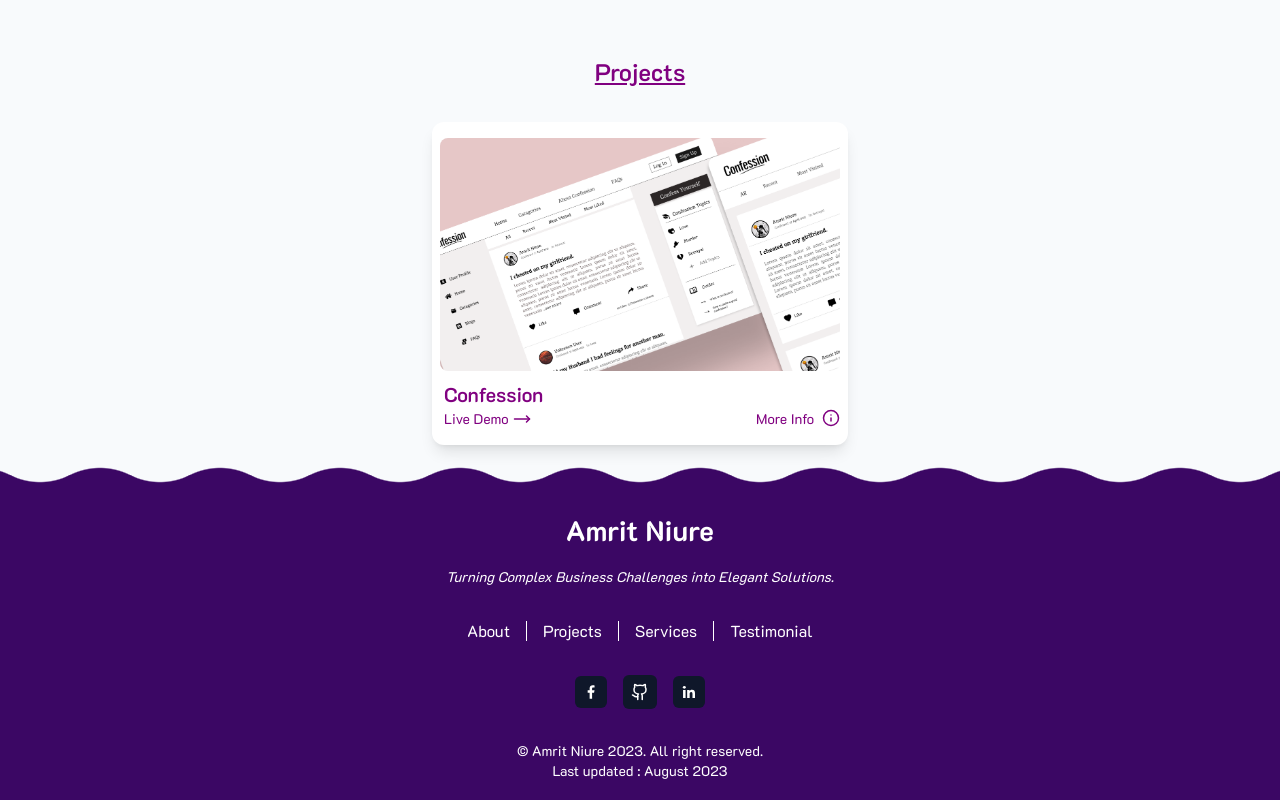
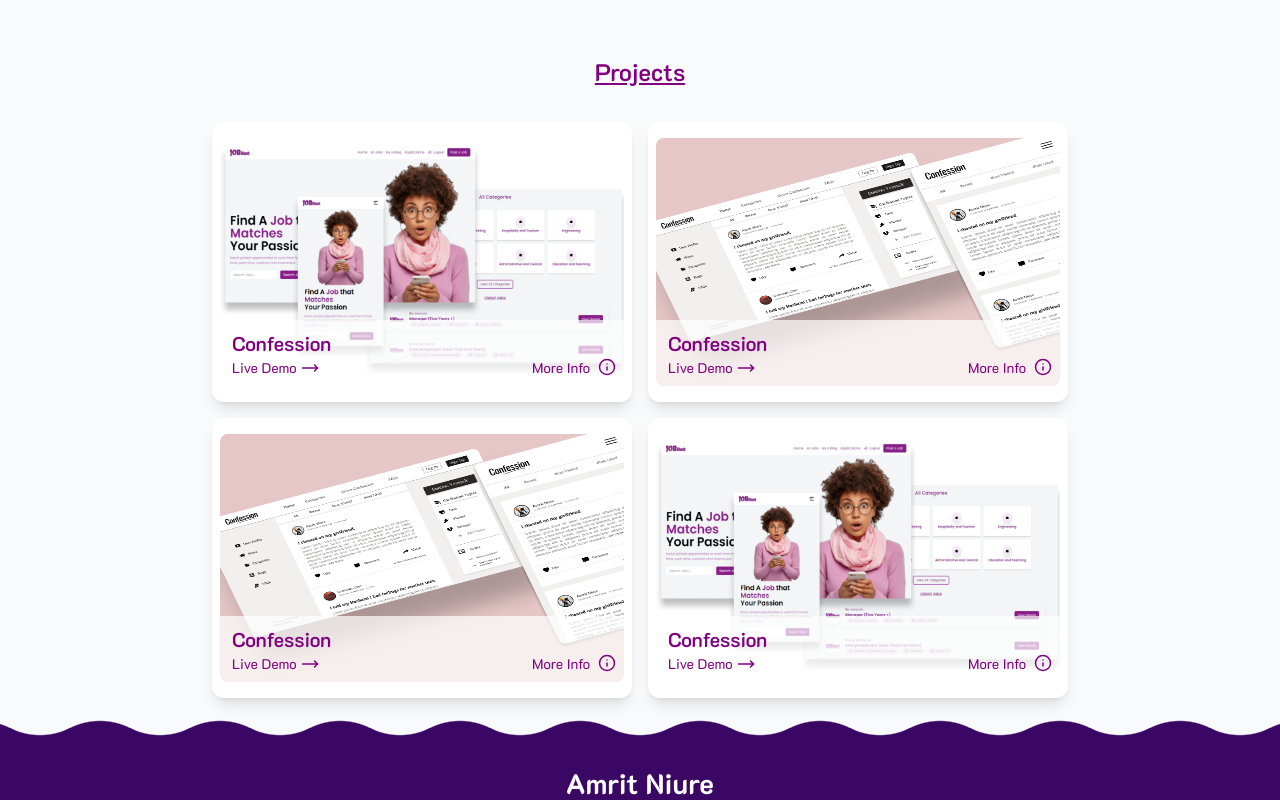
Before and after one commit to amrit-niure/Niure, a Next.js app: page / in a window 1280 px wide. Shown: the part 1040-1840 px from the top of the page. Built offline with nearby package versions, Linux system fonts and the light colour scheme.

Commit message:
projects cards..

```diff
--- a/src/components/FloatingIcons.tsx
+++ b/src/components/FloatingIcons.tsx
@@ -4,7 +4,7 @@ import { BsLinkedin, BsGithub } from "react-icons/bs";
 interface FloatingIconsProps {};
 
 const FloatingIcons: FC<FloatingIconsProps> = ({}) => {
-  return <div className="absolute left-0 md:left-[15vw] top-[40vh] flex flex-col gap-4 items-center ">
+  return <div className="absolute left-0 md:left-[15vw] top-[30vh] md:top-[40vh] flex flex-col gap-4 items-center ">
   <a
     href="https://www.linkedin.com/in/amrit-niure-313a75230/"
     target="_blank"
@@ -19,7 +19,7 @@ const FloatingIcons: FC<FloatingIconsProps> = ({}) => {
   >
     <BsGithub className="text-lg text-primary dark:text-white" />
   </a>
-  <span className="w-0.5 h-20 bg-primary dark:bg-slate-100  "></span>
+  <span className="w-0.5 h-20 bg-primary hidden md:flex dark:bg-slate-100  "></span>
 </div>
 };
 
--- a/src/components/Navbar.tsx
+++ b/src/components/Navbar.tsx
@@ -13,8 +13,8 @@ const Navbar: FC<NavbarProps> = ({}) => {
   return (
     <header className="sticky top-0 left-0 flexbox bg-slate-50 dark:bg-slate-900 shadow-sm transition-all ease-in-out duration-200 z-10">
       <nav className="container h-header flex items-center text-primary w-full ">
-        <Link href={"/"} className="font-semibold mr-auto dark:text-slate-100 text-lg">
-          Amrit
+        <Link href={"/"} className=" mr-auto dark:text-slate-100 text-lg">
+        <b>Amrit</b>  Niure.
         </Link>
         {/* Desktop Nav */}
         <div className="hidden md:flex items-center gap-4 dark:text-slate-100">
--- a/src/components/Projects.tsx
+++ b/src/components/Projects.tsx
@@ -4,50 +4,98 @@ import { BsGithub } from "react-icons/bs";
 import { AiOutlineLink } from "react-icons/ai";
 import { FC } from "react";
 import { Tooltip } from "@mui/material";
+import Link from "next/link";
 
 interface ProjectsProps {}
+const projectsOptions = [
+  {
+    id: 1,
+    name: "Confession",
+    desc: "Social Confession Sharing App",
+    live: "https://amritniure.com.np",
+    github: "https://github.com/amrit-niure",
+    img: "/projects/jobsportal.png",
+  },
+  {
+    id: 2,
+    name: "Confession",
+    desc: "Social Confession Sharing App",
+    live: "https://amritniure.com.np",
+    github: "https://github.com/amrit-niure",
+    img: "/projects/confession.png",
+  },
+  {
+    id: 3,
+    name: "Confession",
+    desc: "Social Confession Sharing App",
+    live: "https://amritniure.com.np",
+    github: "https://github.com/amrit-niure",
+    img: "/projects/confession.png",
+  },
+  {
+    id: 4,
+    name: "Confession",
+    desc: "Social Confession Sharing App",
+    live: "https://amritniure.com.np",
+    github: "https://github.com/amrit-niure",
+    img: "/projects/jobsportal.png",
+  },
+];
 
 const Projects: FC<ProjectsProps> = ({}) => {
   return (
-    <div className="flexbox flex-col gap-8">
+    <div className="flexbox flex-col gap-8 group">
       <h1 className="text-center text-h1 font-semibold underline">Projects</h1>
-      <div className="flex flex-wrap items-center justify-center">
-        <div className="flex flex-col gap-2 px-2 py-4 bg-white w-fit rounded-xl shadow-lg dark:text-slate-900 cursor-pointer">
-          <div className="relative overflow-hidden">
+      <div className="flex flex-wrap gap-4 items-center justify-center">
+        {/* card  */}
+        {projectsOptions.map((project) => (
+          <div
+            className="flex flex-col gap-2 px-2 py-4 bg-white rounded-xl shadow-lg dark:text-slate-900 cursor-pointer  w-[420px] h-[280px] "
+            key={project.id}
+          >
+            <div className="relative overflow-hidden group  h-full w-full ">
               <Image
-              width={400}
-              height={500}
+                // width={400}
+                // height={600}
+                fill
                 alt="project"
-              src={"/projects/confession.png"}
-              className="rounded-lg transform scale-100 hover:scale-105 transition-transform duration-300"
+                src={project.img}
+                className="rounded-lg transform scale-100 hover:scale-105 transition-transform duration-300 relative"
               />
-            <div className="absolute top-0 left-0 w-full h-full  bg-white bg-opacity-0 hover:bg-opacity-60 hover:text-opacity-100  text-opacity-0 transition-opacity duration-300 rounded-lg flex flex-col items-center justify-center text-primary transi ease-in ">
-              <h1 className="text-h2 font-semibold">Confession</h1>
+              <div className="absolute top-0 left-0 w-full h-full  bg-white bg-opacity-0 hover:bg-opacity-60 hover:text-opacity-100  text-opacity-0 transition-all duration-300 rounded-lg flex flex-col items-center justify-center text-primary  ease-in ">
+                <h1 className="text-h2 font-semibold">{project.name}</h1>
                 <p className="text-sm flex items-center gap-1 pb-2">
-                Social confession sharing app
+                  {project.desc}
                 </p>
                 <div className="flexbox gap-2">
-                <a href="/">
+                  <a href={project.github} target="_blank">
                     <Tooltip title="GitHub">
                       <BsGithub className="text-2xl" />
                     </Tooltip>
                   </a>
-                <a href="/">
+                  <a href={project.live} target="_blank">
                     <Tooltip title="Live" arrow>
                       <AiOutlineLink className="text-2xl" />
                     </Tooltip>
                   </a>
                 </div>
               </div>
-          </div>
-          <div className="flex flex-col indent-1">
+              <div className="flex flex-col indent-1 absolute bottom-0  bg-white bg-opacity-70  w-full p-2  ">
                 <h1 className="text-h2 font-semibold">Confession</h1>
-            <p className="text-sm  flex items-center gap-1">
+                <a
+                  href={project.live}
+                  target="_blank"
+                  className="text-sm  flex items-center gap-1"
+                >
                   Live Demo <MoveRight size={18} />
-             <span className="flex ml-auto gap-2">More Info <Info  size={18}  /> </span>
-            </p>
+                  <Link href="/projects" className="flex gap-2 ml-auto">
+                    More Info <Info size={18} />{" "}
+                  </Link>
+                </a>
               </div>
             </div>
+          </div>
+        ))}
       </div>
     </div>
   );
--- /dev/null
+++ b/src/components/Services.tsx
@@ -0,0 +1,9 @@
+import { FC } from 'react';
+
+interface ServicesProps {};
+
+const Services: FC<ServicesProps> = ({}) => {
+  return <div> Services </div>;
+};
+
+export default Services;
```
Also changed, not shown: public/projects/confession.png, public/projects/jobsportal.png (added). Lines whose indentation alone changed are shown as unchanged.
